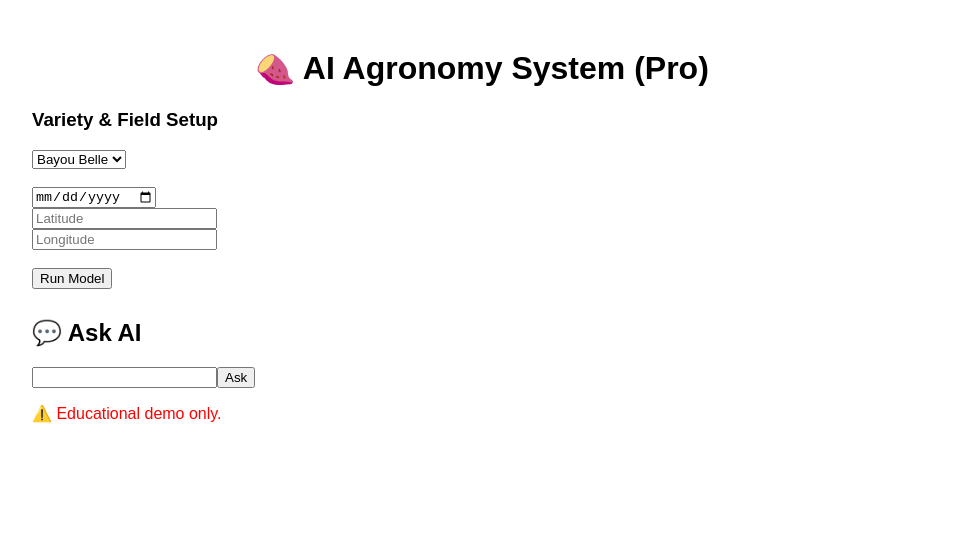
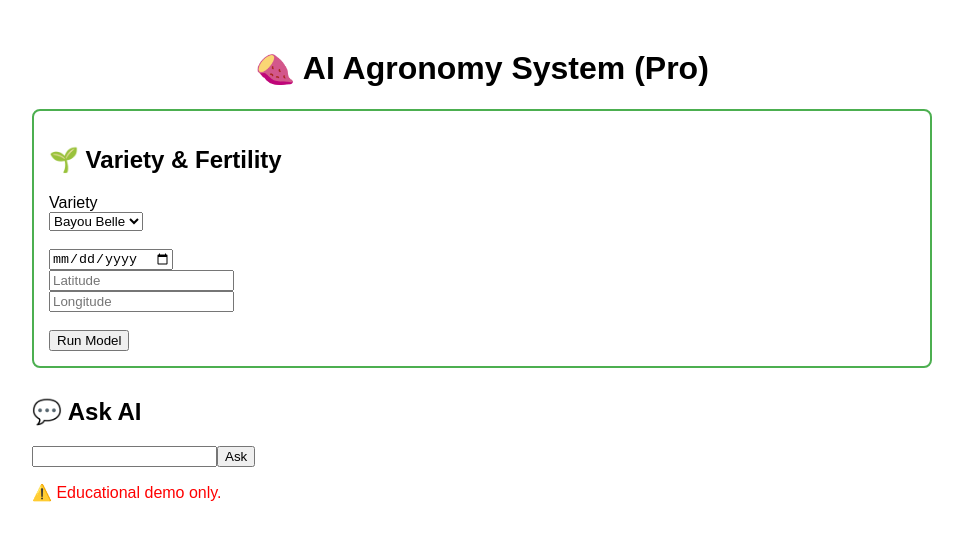
Before and after one commit to ipomoea2000/sweetpotato-ai-demo, a Next.js app: page / in a window 1280 px wide. Shown: the top 540 px of the page, without its empty margins (158-1121 px from the left). Built offline with nearby package versions, Linux system fonts and the light colour scheme.

Commit message:
Update page.js

```diff
--- a/app/page.js
+++ b/app/page.js
@@ -98,53 +98,58 @@ export default function AIApp() {
     <div style={{padding:20,maxWidth:900,margin:"auto",fontFamily:"Arial"}}>
       <h1 style={{textAlign:"center"}}>🍠 AI Agronomy System (Pro)</h1>
 
-      {/* TOP SECTION: Variety + Inputs */}
-      <h3>Variety & Field Setup</h3>
+      {/* TOP PANEL: VARIETY + FERTILITY */}
+      <div style={{border:"2px solid #4CAF50", padding:15, borderRadius:8, marginBottom:20}}>
+        <h2>🌱 Variety & Fertility</h2>
+
+        <label>Variety</label><br/>
         <select name="variety" onChange={handleChange}>
           {Object.keys(varieties).map(v => <option key={v}>{v}</option>)}
         </select>
+
         <br/><br/>
         <input name="plantingDate" type="date" onChange={handleChange} />
         <br/>
         <input placeholder="Latitude" name="lat" onChange={handleChange} />
         <br/>
         <input placeholder="Longitude" name="lon" onChange={handleChange} />
+
         <br/><br/>
-
         <button onClick={calculate}>Run Model</button>
 
+        {/* SHOW FERTILITY RIGHT HERE */}
         {output && (
-        <div style={{marginTop:20}}>
-
-          {/* TOP OUTPUT: Fertility */}
-          <h2>🌱 Fertility Recommendation</h2>
+          <div style={{marginTop:15, background:"#f4fff4", padding:10}}>
+            <h3>Recommendation</h3>
             <p>N: {output.fert.N} lbs/ac</p>
             <p>P: {output.fert.P} lbs/ac</p>
             <p>K: {output.fert.K} lbs/ac</p>
-          <p><b>Variety Type:</b> {inputs.variety} ({output.variety.type})</p>
+            <p><b>Type:</b> {inputs.variety} ({output.variety.type})</p>
+          </div>
+        )}
+      </div>
 
-          {/* LOWER SECTION: GDD & GROWTH */}
-          <h2 style={{marginTop:20}}>🌦 Growth & GDD Model</h2>
+      {/* GDD + GROWTH */}
+      {output && (
+        <div style={{marginTop:10}}>
+          <h2>🌦 Growth & GDD Model</h2>
           <p>Avg Temp: {output.avgTemp.toFixed(1)}°F</p>
           <p>Daily GDD: {output.dailyGDD.toFixed(1)}</p>
           <p>Cumulative GDD: {output.cumulativeGDD.toFixed(0)}</p>
-          <p><strong>Growth Stage: {output.stage}</strong></p>
+          <p><strong>Stage: {output.stage}</strong></p>
 
-          <h3>Growth Curve</h3>
           <svg width="100%" height="200">
-            {output.curve.map((p, i) => (
-              <circle key={i} cx={p.x * 6} cy={200 - p.y * 2} r="2" fill="green" />
+            {output.curve.map((p,i)=>(
+              <circle key={i} cx={p.x*6} cy={200-p.y*2} r="2" fill="green" />
             ))}
             <line x1={output.currentX*6} x2={output.currentX*6} y1="0" y2="200" stroke="red" strokeWidth="2" />
           </svg>
 
-          <h3>⏱ Days to Harvest</h3>
-          <p>{output.daysRemaining} days</p>
-
+          <p>⏱ {output.daysRemaining} days to harvest</p>
         </div>
       )}
 
-      {/* CHATBOX AT BOTTOM */}
+      {/* CHAT */}
       <h2 style={{marginTop:30}}>💬 Ask AI</h2>
       <input value={question} onChange={(e)=>setQuestion(e.target.value)} />
       <button onClick={askAI}>Ask</button>
```
Lines whose indentation alone changed are shown as unchanged.
